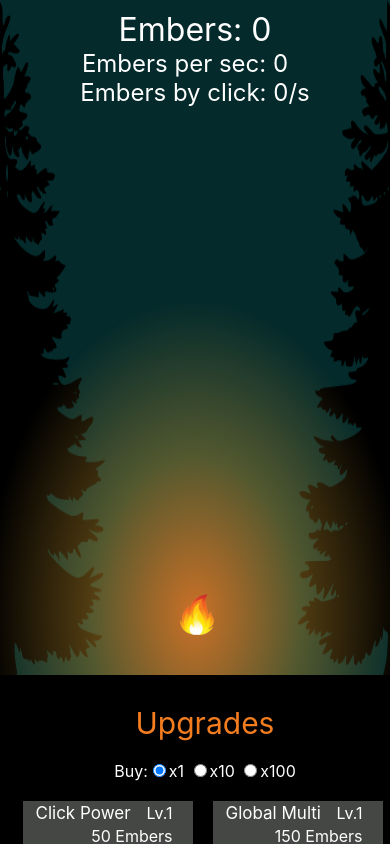
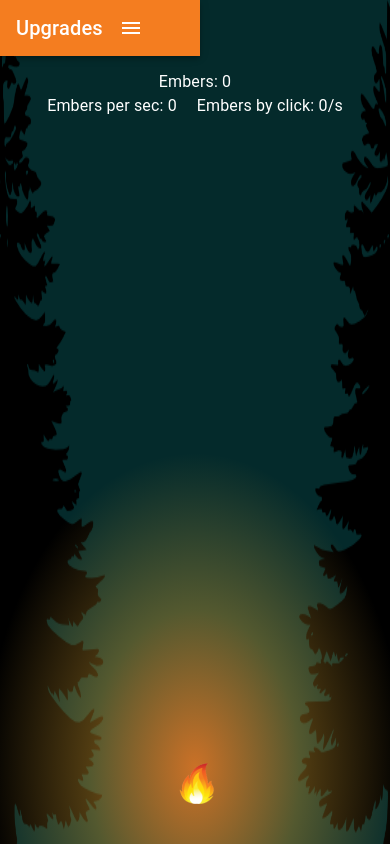
Before and after one commit to Ajknight121/Idle-Fire, a React (Create React App) app: page / in a window 390 px wide. Built offline with nearby package versions, Linux system fonts and the light colour scheme.

Commit message:
Moved upgrades to side drawer

```diff
--- a/package.json
+++ b/package.json
@@ -5,6 +5,7 @@
   "dependencies": {
     "@emotion/react": "^11.10.0",
     "@emotion/styled": "^11.10.0",
+    "@mui/icons-material": "^5.14.3",
     "@mui/material": "^5.9.3",
     "@testing-library/jest-dom": "^5.16.4",
     "@testing-library/react": "^13.3.0",
--- a/src/App.css
+++ b/src/App.css
@@ -21,10 +21,16 @@ body {
   height: 100vh;
   width: 100%;
   margin: 0;
+  background: #042A2B;
   background-size: cover;
   display: flex;
   flex-direction: row-reverse;
   overflow: auto;
+}
+
+.wrapper {
+  width: 100%;
+  height: 100%;
 }
 
 @media screen and (max-width:1000px) {
@@ -33,6 +39,8 @@ body {
   }
   .upgrade-container {
     width: 100%;
+    overflow-y: scroll;
+    overflow-x: hidden;
   }
 }
 
@@ -45,8 +53,9 @@ body {
   display: block;
   position: relative;
   width: 100%;
-  min-height: 80%;
-  overflow: auto;
+  height: 100%;
+  min-height: 65%;
+  overflow: hidden;
   background-image: url('images/CedarShadow.png'), url('images/CedarShadow.png');
   background-repeat: no-repeat;
   background-size: 50% 100%, 50% 100%;
@@ -110,15 +119,17 @@ body {
   position: absolute;
   width: 100%;
   height: 70px;
-  padding-top: 10px;
+  margin-top: 50px;
   box-sizing: border-box;
   /* font-size: 3vw; */
   z-index: 9;
 }
 
+
 .ember-count {
   font-size: xx-large;
   /* line-height: min(1.5em, 120%); */
+  overflow: scroll;
 }
 
 .ember-per-second {
@@ -130,16 +141,32 @@ body {
 .EmbersByClickSec {
   font-size: x-large;
 }
+@media screen and (max-width:500px) {
+  .counters {
+    margin-top: 70px;
+  }
+  .ember-count {
+    font-size: medium;
+  }
+  .ember-per-second {
+    font-size: medium;
+  }
+  .EmbersByClickSec {
+    font-size: medium;
+  }
+}
 
 .upgrade-container {
   position: relative;
   float: left;
   background: #000000;
   display: block;
-  min-width: 410px;
+  min-width: 100px;
   height: 100vh;
-  overflow-y: scroll;
-  overflow-x: hidden;
+
+}
+.upgrade-container::-webkit-scrollbar {
+  display: none;
 }
 
 .upgrade-quantity {
@@ -151,6 +178,13 @@ body {
   color: #F47D20;
   margin-top: 30px;
   margin-bottom: 20px;
+
+  overflow: scroll;
+  text-overflow: ellipsis;
+  word-wrap: break-word;
+  display: block;
+  line-height: 1em; /* a */
+  max-height: 1em;
 }
 
 .upgrade-name {
@@ -173,6 +207,13 @@ body {
   color: white;
   right: 20px;
   bottom: 5px;
+
+  overflow: hidden;
+  text-overflow: scroll;
+  word-wrap: break-word;
+  display: block;
+  line-height: 1em; /* a */
+  max-height: 1em;
 }
 
 .upgrades {
@@ -269,7 +310,6 @@ body {
 
 .statistics {
   background: antiquewhite;
-  width: 90%;
   border-style: double;
   margin: 0 20px;
 }
--- a/src/components/ClickerButton.tsx
+++ b/src/components/ClickerButton.tsx
@@ -28,7 +28,7 @@ export default function ClickerButton() {
           Embers per sec: {appState.embersPerSecond.toLocaleString()} {(appState.FireMarshal.isActive ? "* 0.5": "")}
         </div>
         <div className={"EmbersByClickSec"}>
-          Embers by click: {appState.gameAnalytics.clicksLastSecond * appState.clickPower}/s
+          Embers by click: {(appState.gameAnalytics.clicksLastSecond * appState.clickPower).toLocaleString()}/s
         </div>
 
       </div>
--- /dev/null
+++ b/src/components/GameWrapper.tsx
@@ -0,0 +1,129 @@
+import * as React from "react";
+import { styled, useTheme } from "@mui/material/styles";
+import Drawer from "@mui/material/Drawer";
+import CssBaseline from "@mui/material/CssBaseline";
+import MuiAppBar, { AppBarProps as MuiAppBarProps } from "@mui/material/AppBar";
+import Toolbar from "@mui/material/Toolbar";
+import Typography from "@mui/material/Typography";
+import IconButton from "@mui/material/IconButton";
+import MenuIcon from "@mui/icons-material/Menu";
+import ChevronLeftIcon from "@mui/icons-material/ChevronLeft";
+import ChevronRightIcon from "@mui/icons-material/ChevronRight";
+import ClickerButton from "./ClickerButton";
+import UpgradeContainer from "./UpgradeContainer";
+
+let drawerWidth = (window.innerWidth < 450) ? window.innerWidth : 450;
+
+const Main = styled("main", { shouldForwardProp: (prop) => prop !== "open" })<{
+  open?: boolean;
+}>(({ theme, open }) => ({
+  flexGrow: 1,
+  padding: 0,
+  height: "100%",
+  transition: theme.transitions.create("margin", {
+    easing: theme.transitions.easing.sharp,
+    duration: theme.transitions.duration.leavingScreen,
+  }),
+  marginLeft: 0,
+  ...(open && {
+    transition: theme.transitions.create("margin", {
+      easing: theme.transitions.easing.easeOut,
+      duration: theme.transitions.duration.enteringScreen,
+    }),
+    marginLeft: `${drawerWidth}px`,
+  }),
+}));
+
+interface AppBarProps extends MuiAppBarProps {
+  open?: boolean;
+}
+
+const AppBar = styled(MuiAppBar, {
+  shouldForwardProp: (prop) => prop !== "open",
+})<AppBarProps>(() => ({
+  backgroundColor: "#F47D20",
+  padding: 0,
+  width: "200px",
+  float: "left",
+  left: 0,
+}));
+
+const DrawerHeader = styled("div")(({ theme }) => ({
+  color: "#F47D20",
+  background: "#000000",
+  display: "flex",
+  alignItems: "center",
+  paddingLeft: "15px",
+  // necessary for content to be below app bar
+  ...theme.mixins.toolbar,
+}));
+
+export default function PersistentDrawerLeft() {
+  const theme = useTheme();
+  const [open, setOpen] = React.useState(false);
+
+  const handleDrawerOpen = () => {
+    setOpen(true);
+  };
+
+  const handleDrawerClose = () => {
+    setOpen(false);
+  };
+
+  return (
+    <div className="wrapper">
+      <CssBaseline />
+      <AppBar position="fixed" open={open}>
+        <Toolbar>
+          <Typography variant="h6" noWrap component="div">
+            Upgrades
+          </Typography>
+          <IconButton
+            color="inherit"
+            aria-label="open drawer"
+            onClick={handleDrawerOpen}
+            edge="start"
+            sx={{ m: 1, right: 0, ...(open && { display: "none" }) }}
+          >
+            <MenuIcon />
+          </IconButton>
+        </Toolbar>
+      </AppBar>
+      <Drawer
+        sx={{
+          width: drawerWidth,
+          flexShrink: 0,
+          "& .MuiDrawer-paper": {
+            width: drawerWidth,
+            height: "100%",
+            justifyContent: "space-between",
+            boxSizing: "border-box",
+            border: "none",
+          },
+        }}
+        variant="persistent"
+        anchor="left"
+        open={open}
+      >
+        <DrawerHeader>
+          <Typography variant="h5" noWrap component="div">
+            Upgrades
+          </Typography>
+          <IconButton
+          sx={{color: "white"}} onClick={handleDrawerClose}>
+            {theme.direction === "ltr" ? (
+              <ChevronLeftIcon />
+            ) : (
+              <ChevronRightIcon />
+            )}
+          </IconButton>
+        </DrawerHeader>
+        <UpgradeContainer />
+      </Drawer>
+      <Main open={open}>
+        {/* <DrawerHeader /> */}
+        <ClickerButton />
+      </Main>
+    </div>
+  );
+}
--- a/src/components/UpgradeContainer.tsx
+++ b/src/components/UpgradeContainer.tsx
@@ -2,7 +2,7 @@ import React, { useContext } from "react";
 import { AppActionsNames, createActionWithPayload } from "../mechanics/appActions";
 import { AppStateContext } from "../mechanics/appContext";
 import { GameUpgradesFactory } from "../mechanics/gameUpgrades";
-import { IUpgrade} from "../mechanics/Upgrade";
+import { IUpgrade } from "../mechanics/Upgrade";
 import Statistics from "./Statistics";
 import Upgrade from "./Upgrade";
 import ClickPowerUpgrade from "./ClickPowerUpgrade";
@@ -10,22 +10,20 @@ import ClickPowerUpgrade from "./ClickPowerUpgrade";
 export default function UpgradeContainer() {
   const { appState, dispatchAppAction } = useContext(AppStateContext);
 
-    const getClickUpgrades = (
-        upgrade: IUpgrade,
-        index: number,
-    ) => {
+  const getClickUpgrades = (upgrade: IUpgrade, index: number) => {
     const classForUpgrade =
       upgrade.unlocked && GameUpgradesFactory.canAfford(upgrade, appState)
         ? "click-upgrade-available"
         : "click-upgrade-unavailable";
     return (
-            <ClickPowerUpgrade key={index} upgradeProps={upgrade} classname={classForUpgrade} />
+      <ClickPowerUpgrade
+        key={index}
+        upgradeProps={upgrade}
+        classname={classForUpgrade}
+      />
     );
   };
-  const getUpgradeContent = (
-    upgrade: IUpgrade,
-    index: number,
-  ) => {
+  const getUpgradeContent = (upgrade: IUpgrade, index: number) => {
     const classForUpgrade =
       upgrade.unlocked && GameUpgradesFactory.canAfford(upgrade, appState)
         ? "upgrade-available"
@@ -46,7 +44,7 @@ export default function UpgradeContainer() {
 
   return (
     <div className="upgrade-container">
-      <div className="upgrade-label">Upgrades</div>
+      {/* <div className="upgrade-label">Upgrades</div> */}
       {/* <div className="upgrade-label">Total Embers {appState.embers.toLocaleString()}</div> */}
       <div className={"upgrade-quantity"}>
         {"Buy:"}
--- a/src/mechanics/GlobalAppState.tsx
+++ b/src/mechanics/GlobalAppState.tsx
@@ -32,6 +32,9 @@ export interface IGlobalAppState {
   gameAnalytics: IGameAnalytics
   sessionStartTimes: number[];
   version: number; // enabled when state change causes crash
+  //Meta
+  currScreenX: number;
+  currScreenY: number;
 }
 
 export class GlobalAppState implements IGlobalAppState {
@@ -58,6 +61,9 @@ export class GlobalAppState implements IGlobalAppState {
   gameAnalytics = new GameAnalytics();
   sessionStartTimes: number[] = [new Date().valueOf()];
   version = 1;
+  //meta
+  currScreenX = window.innerWidth;
+  currScreenY = window.innerHeight;
 
   static logStateToConsole = (state: IGlobalAppState) => {
     Logger.table(state);
@@ -99,7 +105,7 @@ export class GlobalAppState implements IGlobalAppState {
     let newAppState = Object.assign({},appState);
     //Event activation
     const currentTime = new Date()
-    console.log(currentTime.valueOf() - mostRecentSession.valueOf())
+    // console.log(currentTime.valueOf() - mostRecentSession.valueOf())
     if (currentTime.valueOf() - mostRecentSession.valueOf() > initFireMarshalDelay && !appState.FireMarshal.unlocked) {
       console.log("Firemen approach")
       appState.FireMarshal.unlocked = true
@@ -113,7 +119,9 @@ export class GlobalAppState implements IGlobalAppState {
       ...newAppState,
       embers: appState.embers + (appState.embersPerSecond * appState.tickMultiplier * appState.globalMultiplier * (appState.FireMarshal.isActive ? .5: 1)),
       totalEmbers: appState.totalEmbers + (appState.embersPerSecond * appState.tickMultiplier * appState.globalMultiplier * (appState.FireMarshal.isActive ? .5: 1)),
-      gameAnalytics: newGameAnalytics
+      gameAnalytics: newGameAnalytics,
+      currScreenX: window.innerWidth,
+      currScreenY: window.innerHeight
     };
     const finalState = GlobalAppState.updateStateUpgrades(updatedEmbers);
     GlobalAppState.logStateToConsole(finalState)
@@ -309,7 +317,7 @@ export class GlobalAppState implements IGlobalAppState {
     return {
       ...appState,
       currCursorX: event.clientX,
-      currCursorY: event.clientY,
+      currCursorY: event.clientY
     }
   }
 }
--- a/src/mechanics/gameLoop.tsx
+++ b/src/mechanics/gameLoop.tsx
@@ -1,8 +1,7 @@
 import { useContext, useEffect } from "react";
-import ClickerButton from "../components/ClickerButton";
-import UpgradeContainer from "../components/UpgradeContainer";
 import { AppActionsNames, createActionWithPayload } from "./appActions";
 import { AppStateContext } from "./appContext";
+import GameWrapper from "../components/GameWrapper";
 
 // let countOfGameLoopInvocations = 0;
 /** Main entry point into game logic */
@@ -37,8 +36,7 @@ export default function GameLoop() {
       {/*<Header />*/}
       {/* NOTE: For local dev only */}
       {/* <div>App Component {JSON.stringify(appState)}</div> */}
-      <ClickerButton />
-      <UpgradeContainer />
+      <GameWrapper />
     </>
   );
 }
```
Also changed, not shown: 1 other file (tests, documents, lock files or other folders). Lines whose indentation alone changed are shown as unchanged.
